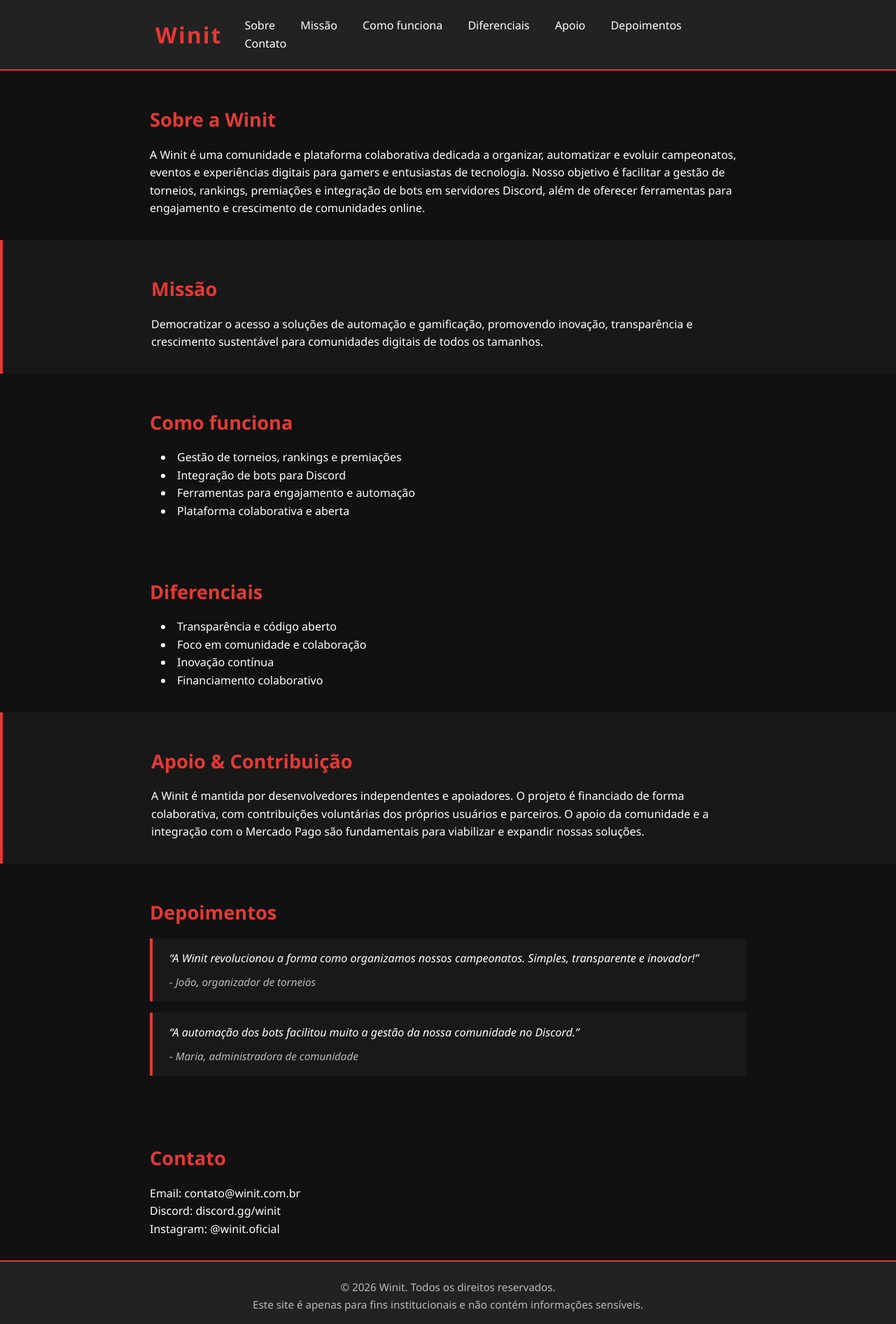
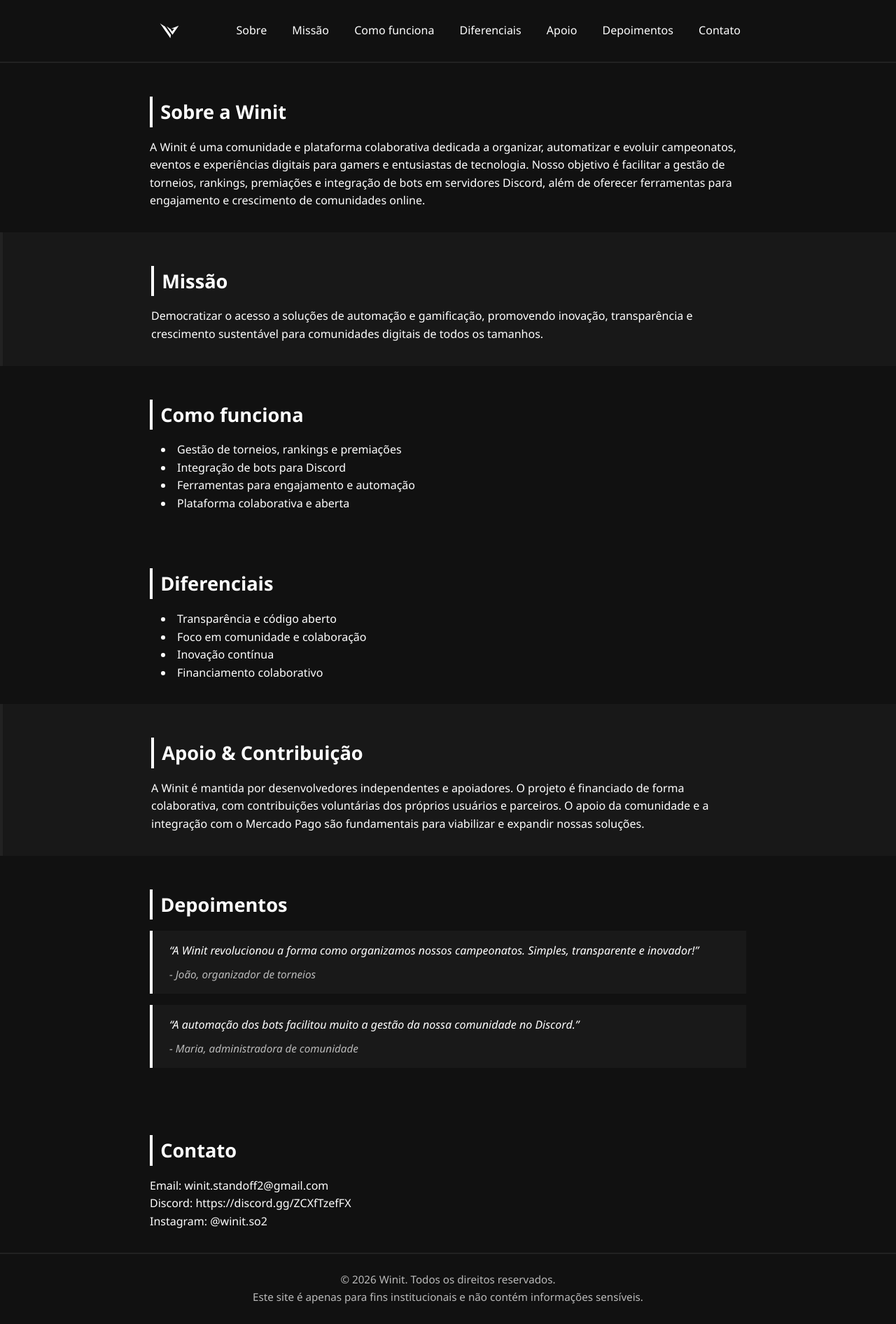
Before and after one commit to Trthomaz/site-winit, a plain HTML site: page index.html in a window 1280 px wide. Shown: the whole page at 70% size. Drawn offline with Linux system fonts and the light colour scheme.

Commit message:
Atualiza visual para preto e branco, adiciona logo e ajusta layout

```diff
--- a/index.html
+++ b/index.html
@@ -10,7 +10,7 @@
 <body>
   <header>
     <div class="container">
-      <h1>Winit</h1>
+      <img src="Logo.svg" alt="Logo Winit" class="logo" />
       <nav>
         <a href="#sobre">Sobre</a>
         <a href="#missao">Missão</a>
@@ -73,9 +73,9 @@
     <section id="contato" class="section">
       <div class="container">
         <h2>Contato</h2>
-        <p>Email: contato@winit.com.br</p>
-        <p>Discord: discord.gg/winit</p>
-        <p>Instagram: @winit.oficial</p>
+        <p>Email: winit.standoff2@gmail.com</p>
+        <p>Discord: https://discord.gg/ZCXfTzefFX</p>
+        <p>Instagram: @winit.so2</p>
       </div>
     </section>
   </main>
--- a/style.css
+++ b/style.css
@@ -1,5 +1,5 @@
 /*
-  Paleta: preto (#111), branco (#fff), vermelho destaque (#e53935)
+  Paleta: preto (#111), branco (#fff), vermelho destaque (#e53935, mínimo)
   Fonte: sans-serif moderna
 */
 
@@ -23,9 +23,10 @@
   line-height: 1.6;
 }
 
+
 header {
-  background: var(--cor-cinza);
-  border-bottom: 2px solid var(--cor-destaque);
+  background: var(--cor-fundo);
+  border-bottom: 2px solid #222;
 }
 header .container {
   display: flex;
@@ -34,9 +35,12 @@
   padding: 1.5rem 2rem;
 }
 header h1 {
-  color: var(--cor-destaque);
-  font-size: 2rem;
-  letter-spacing: 2px;
+  display: none;
+}
+.logo {
+  height: 40px;
+  width: auto;
+  margin-right: 1.5rem;
 }
 nav a {
   color: var(--cor-texto);
@@ -54,19 +58,21 @@
 }
 .section.destaque {
   background: #181818;
-  border-left: 4px solid var(--cor-destaque);
+  border-left: 4px solid #222;
 }
 .section h2 {
-  color: var(--cor-destaque);
+  color: #fff;
   margin-bottom: 1rem;
   font-size: 1.7rem;
+  border-left: 4px solid #fff;
+  padding-left: 0.7rem;
 }
 .section ul {
   list-style: disc inside;
   margin-left: 1rem;
 }
 .section blockquote {
-  border-left: 4px solid var(--cor-destaque);
+  border-left: 4px solid #fff;
   margin: 1rem 0;
   padding: 1rem 1.5rem;
   background: #191919;
@@ -81,12 +87,12 @@
 }
 
 footer {
-  background: var(--cor-cinza);
+  background: var(--cor-fundo);
   color: #bbb;
   text-align: center;
   padding: 1.5rem 0 1rem 0;
   font-size: 0.95rem;
-  border-top: 2px solid var(--cor-destaque);
+  border-top: 2px solid #222;
 }
 
 .container {
@@ -107,7 +113,7 @@
   .section {
     padding: 2rem 0 1rem 0;
   }
-  h1 {
-    font-size: 1.3rem;
+  .logo {
+    height: 32px;
   }
 }
```
Also changed, not shown: Logo.svg (added).
